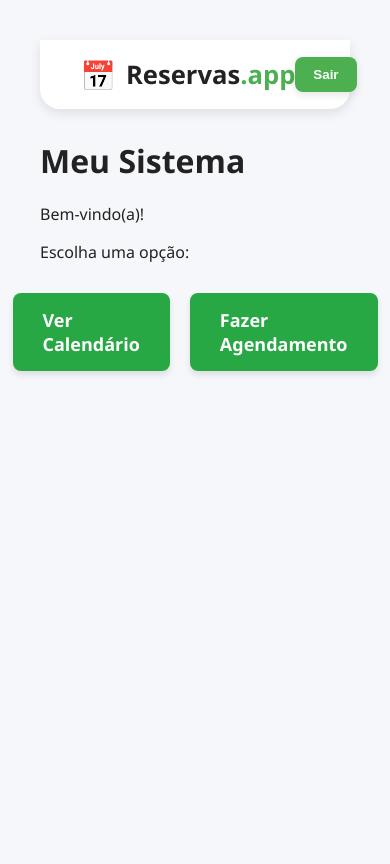
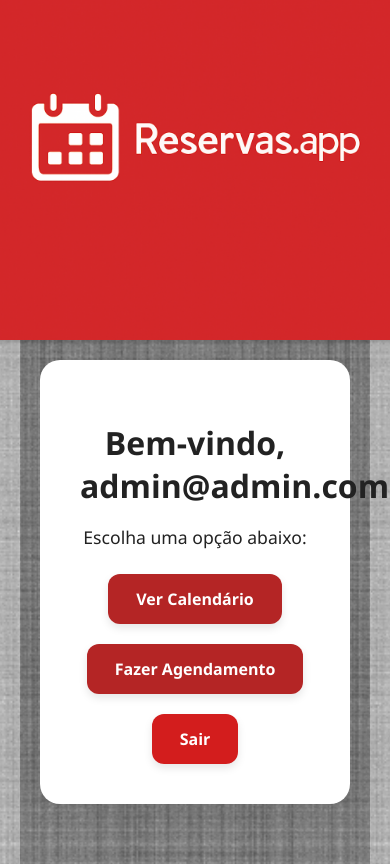
Before and after one commit to TarleyRodrigues/reservas-app, a Flask app: page / in a window 390 px wide. Run offline with Flask 3, Linux system fonts and the light colour scheme; a user stored in the database is signed in.

Commit message:
Add base template for semantic header with responsive design
- Created a new HTML template `base_sem_header.html` for the application's semantic header.
- Included meta tags for character set and viewport settings to ensure proper rendering on different devices.
- Added a link to an external CSS stylesheet for styling.
- Implemented inline CSS for body background image and text styling using Jinja for dynamic URL generation.
- Defined blocks for title and content to allow for easy extension in other templates.

```diff
--- a/app.py
+++ b/app.py
@@ -1,23 +1,28 @@
 from flask import Flask, jsonify, render_template, request, redirect, url_for, flash
 from flask_login import LoginManager, UserMixin, login_user, login_required, logout_user, current_user
+from werkzeug.security import generate_password_hash, check_password_hash
 import sqlite3
 import os
 
+# 🔧 Configuração do app
 app = Flask(__name__)
 app.secret_key = 'Mudar@123'
 
+# 🔑 Configuração do Login
 login_manager = LoginManager()
 login_manager.init_app(app)
 login_manager.login_view = 'login'
 
 
+# 🔗 Classe de usuário
 class Usuario(UserMixin):
-    def __init__(self, id, email, senha):
+    def __init__(self, id, email, senha_hash):
         self.id = id
         self.email = email
-        self.senha = senha
+        self.senha_hash = senha_hash
 
 
+# 🔍 Busca usuário por e-mail
 def buscar_usuario_por_email(email):
     conn = sqlite3.connect('database.db')
     cursor = conn.cursor()
@@ -25,10 +30,11 @@ def buscar_usuario_por_email(email):
     user = cursor.fetchone()
     conn.close()
     if user:
-        return Usuario(id=user[0], email=user[1], senha=user[2])
+        return Usuario(id=user[0], email=user[1], senha_hash=user[2])
     return None
 
 
+# 🔄 Carrega usuário pela sessão
 @login_manager.user_loader
 def load_user(user_id):
     conn = sqlite3.connect('database.db')
@@ -37,46 +43,43 @@ def load_user(user_id):
     user = cursor.fetchone()
     conn.close()
     if user:
-        return Usuario(id=user[0], email=user[1], senha=user[2])
+        return Usuario(id=user[0], email=user[1], senha_hash=user[2])
     return None
 
 
+# 🏠 Página inicial
 @app.route('/')
 def index():
     return render_template('index.html')
 
 
+# 📅 Página do calendário (protegida)
 @app.route('/calendario')
 @login_required
 def calendario():
     return render_template('calendario.html')
 
 
+# 🔐 Login
 @app.route('/login', methods=['GET', 'POST'])
 def login():
     if request.method == 'POST':
         email = request.form['email']
         senha = request.form['senha']
 
-        with sqlite3.connect('database.db') as conn:
-            cursor = conn.cursor()
-            cursor.execute(
-                "SELECT * FROM usuarios WHERE email = ? AND senha = ?", (email, senha))
-            user_data = cursor.fetchone()
+        user = buscar_usuario_por_email(email)
 
-            if user_data:
-                user_obj = Usuario(
-                    id=user_data[0], email=user_data[1], senha=user_data[2])
-                login_user(user_obj)
-                return redirect(url_for('calendario'))
-
-            else:
-                flash('Email ou senha incorretos.')
-                return redirect('/login')
+        if user and check_password_hash(user.senha_hash, senha):
+            login_user(user)
+            return redirect(url_for('calendario'))
+        else:
+            flash('Email ou senha incorretos.')
+            return redirect(url_for('login'))
 
     return render_template('login.html')
 
 
+# 🚪 Logout
 @app.route('/logout')
 @login_required
 def logout():
@@ -84,6 +87,7 @@ def logout():
     return redirect(url_for('login'))
 
 
+# 🔗 Retorna eventos no calendário
 @app.route('/eventos')
 @login_required
 def eventos():
@@ -107,14 +111,13 @@ def eventos():
     return jsonify(eventos)
 
 
+# 📅 Agendamento
 @app.route('/agendar', methods=['GET', 'POST'])
 @login_required
 def agendar():
     if request.method == 'GET':
-        # Renderiza o formulário de agendamento
         return render_template('agendar.html')
     elif request.method == 'POST':
-        # Aqui processa o formulário e salva no banco
         nome = request.form['nome']
         data = request.form['data']
         tipo = request.form['tipo']
@@ -132,7 +135,7 @@ def agendar():
         return redirect(url_for('index'))
 
 
-@app.route('/agendamentos')
+# 🏗️ Criação do banco de dados
 def init_db():
     with sqlite3.connect('database.db') as conn:
         cursor = conn.cursor()
@@ -156,23 +159,27 @@ def init_db():
         conn.commit()
 
 
+# 👤 Criação do usuário inicial (com senha criptografada)
 def criar_usuario_inicial():
     with sqlite3.connect('database.db') as conn:
         cursor = conn.cursor()
+        senha_hash = generate_password_hash('123456')
+
         try:
             cursor.execute(
-                'INSERT INTO usuarios (email, senha) VALUES (?, ?)', ('admin@admin.com', '123456'))
+                'INSERT INTO usuarios (email, senha) VALUES (?, ?)',
+                ('admin@admin.com', senha_hash)
+            )
             conn.commit()
             print("Usuário inicial criado com sucesso!")
         except sqlite3.IntegrityError:
             print("Usuário inicial já existe.")
 
 
-# Executa inicialização
+# 🚀 Execução inicial
 init_db()
 criar_usuario_inicial()
 
-# ... Resto do seu código ...
 
 if __name__ == '__main__':
     app.run(host='0.0.0.0', port=int(os.environ.get('PORT', 5000)), debug=True)
--- a/static/styles.css
+++ b/static/styles.css
@@ -5,25 +5,32 @@
 }
 
 body {
-  font-family: 'Segoe UI', Tahoma, Geneva, Verdana, sans-serif;
-  background-color: var(--bg);
+  background: url("/static/images/background.png") no-repeat center center fixed;
+  background-size: cover;
   color: var(--text);
   margin: 0;
   padding: 20px;
   min-height: 100vh;
+  font-family: 'Segoe UI', Tahoma, Geneva, Verdana, sans-serif;
+}
+
+@keyframes gradientShift {
+  0% { background-position: 0% 50%; }
+  50% { background-position: 100% 50%; }
+  100% { background-position: 0% 50%; }
 }
 
 
 /* Variáveis CSS para tema claro/escuro */
 :root {
-  --bg: #f5f7fa;
+  --bg: linear-gradient(135deg, #e0eafc, #cfdef3);
   --text: #222;
   --form-bg: #fff;
   --input-bg: #fff;
   --input-border: #ccc;
-  --input-focus-border: #4caf50;
-  --button-bg: #4caf50;
-  --button-hover-bg: #45a049;
+  --input-focus-border: #af4c4c;
+  --button-bg: #b42525;
+  --button-hover-bg: #6f3333;
   --button-text: #fff;
   --shadow: rgba(0,0,0,0.1);
 }
@@ -139,27 +153,117 @@ header {
   margin-bottom: 30px;
 }
 
-/* Logo estilizada */
-.logo {
-  display: flex;
-  align-items: center;
-  gap: 10px;
-  font-weight: 800;
-  font-size: 1.6rem;
-  color: var(--text);
+/* Header */
+.header {
+    display: flex;
+    justify-content: space-between;
+    align-items: center;
+    background-color: #ff8800;
+    padding: 15px 30px;
+    color: white;
+    box-shadow: 0 2px 6px rgba(0,0,0,0.2);
 }
 
+.logo {
+    display: flex;
+    align-items: center;
+    font-size: 24px;
+    font-weight: bold;
+}
+
+/* Logo exclusiva da tela de boas-vindas */
+.logo-boas-vindas {
+    display: flex;
+    justify-content: center;
+    align-items: center;
+    margin-top: -100px; /* Sobe a imagem */
+    margin-bottom: 10px; /* Espaço abaixo */
+}
+
+.logo-boas-vindas img {
+    width: 400px;
+    height: auto;
+    display: block;
+    box-shadow: 0 2px 6px rgba(0, 0, 0, 0.2);
+}
+
+
+
 .logo-icon {
-  font-size: 1.8rem;
+    margin-right: 8px;
+    font-size: 28px;
 }
 
 .logo-text {
-  font-weight: 800;
+    color: white;
 }
 
 .logo-dot {
-  color: var(--button-bg);
+    color: #ffc107;
 }
+
+.logo img {
+    height: 50px; /* ou o tamanho que desejar */
+    width: auto;
+}
+
+.logo {
+    display: flex;
+    align-items: center;
+    gap: 10px;
+}
+
+
+.nav {
+    display: flex;
+    gap: 20px;
+}
+
+.nav-link {
+    color: white;
+    text-decoration: none;
+    font-weight: 500;
+    transition: color 0.3s;
+}
+
+.nav-link:hover {
+    color: #ffc107;
+}
+
+.logout {
+    color: #ff4d4f;
+}
+
+.logout:hover {
+    color: #ffcccc;
+}
+
+/* Main */
+main {
+
+    background: url("/static/images/background.png") no-repeat center center fixed;
+  background-size: cover;
+  color: var(--text);
+  margin: 0;
+  padding: 20px;
+  min-height: 100vh;
+  font-family: 'Segoe UI', Tahoma, Geneva, Verdana, sans-serif;
+}
+
+/* Responsividade */
+@media (max-width: 768px) {
+    .header {
+        flex-direction: column;
+        align-items: flex-start;
+    }
+
+    .nav {
+        flex-direction: column;
+        gap: 10px;
+        margin-top: 10px;
+    }
+}
+
 
 /* Botão no header */
 .header-btn {
@@ -183,11 +287,11 @@ header {
 body, html {
   height: 100%;
   margin: 0;
-  background: var(--bg);
-  color: var(--text);
+
+
   font-family: 'Segoe UI', Tahoma, Geneva, Verdana, sans-serif;
   /* Sem display flex aqui! */
-  padding: 20px; /* ou remova se quiser */
+
   min-height: 100vh;
 }
 
@@ -282,3 +386,70 @@ body.login-page .login-container {
   font-size: 0.9rem;
   text-align: left;
 }
+/* Tela inicial */
+.home-container {
+  background: var(--form-bg);
+  padding: 40px;
+  border-radius: 20px;
+  max-width: 600px;
+  margin: 40px auto;
+  margin-top: 20px;
+  box-shadow: 0 8px 24px var(--shadow);
+  text-align: center;
+}
+
+.home-container h1 {
+  font-size: 2rem;
+  margin-bottom: 15px;
+  color: var(--text);
+}
+
+.home-container p {
+  font-size: 1.1rem;
+  margin-bottom: 25px;
+  color: var(--text);
+}
+
+.button-container {
+  display: flex;
+  justify-content: center;
+  gap: 20px;
+  flex-wrap: wrap;
+}
+
+.btn {
+  background-color: var(--button-bg);
+  border: none;
+  color: var(--button-text);
+  padding: 14px 28px;
+  font-size: 1rem;
+  font-weight: 700;
+  border-radius: 12px;
+  cursor: pointer;
+  text-decoration: none;
+  transition: background-color 0.3s ease, box-shadow 0.3s ease;
+  box-shadow: 0 4px 8px rgba(0,0,0,0.1);
+}
+
+.btn:hover {
+  background-color: var(--button-hover-bg);
+  box-shadow: 0 6px 12px rgba(0,0,0,0.15);
+  text-decoration: none;
+}
+
+/* Botão de logout com cor diferenciada */
+.logout-btn {
+  background-color: #d31d1d;
+}
+
+.logout-btn:hover {
+  background-color: #b71c1c;
+}
+.glass {
+  background: rgba(255, 255, 255, 0.15); /* Leve transparência */
+  border-radius: 16px;
+  backdrop-filter: blur(10px);
+  -webkit-backdrop-filter: blur(10px);
+  border: 1px solid rgba(255, 255, 255, 0.25);
+  box-shadow: 0 8px 32px rgba(0, 0, 0, 0.2);
+}
--- a/templates/base.html
+++ b/templates/base.html
@@ -1,24 +1,42 @@
 <!DOCTYPE html>
 <html lang="pt-br">
 <head>
-    <meta charset="UTF-8" />
-    <title>{% block title %}Meu App{% endblock %}</title>
+    <meta charset="UTF-8">
+    <title>{% block title %}Reservas App{% endblock %}</title>
 
+    <meta name="viewport" content="width=device-width, initial-scale=1.0">
     <link rel="stylesheet" href="{{ url_for('static', filename='styles.css') }}">
+
+    <!-- Imagem de fundo inline (para funcionar com Jinja/Flask) -->
+    <style>
+        body {
+            background: url("{{ url_for('static', filename='images/background.png') }}") no-repeat center center fixed;
+            background-size: cover;
+            color: var(--text);
+            margin: 0;
+            padding: 20px;
+            min-height: 100vh;
+            font-family: 'Segoe UI', Tahoma, Geneva, Verdana, sans-serif;
+        }
+    </style>
 </head>
 <body>
 
-  <header>
+  <header class="header">
     <div class="logo">
-    <span class="logo-icon">📅</span>
-    <span class="logo-text">Reservas<span class="logo-dot">.app</span></span>
-</div>
+      <img src="{{ url_for('static', filename='images/logo.png') }}" alt="Logo Reservas.app">
+    </div>
 
-    {% if current_user.is_authenticated %}
-      <form method="GET" action="{{ url_for('logout') }}">
-        <button type="submit" class="header-btn">Sair</button>
-      </form>
-    {% endif %}
+    <nav class="nav">
+      {% if current_user.is_authenticated %}
+        <a href="{{ url_for('index') }}" class="nav-link">Início</a>
+        <a href="{{ url_for('calendario') }}" class="nav-link">Calendário</a>
+        <a href="{{ url_for('agendar') }}" class="nav-link">Agendar</a>
+        <a href="{{ url_for('logout') }}" class="nav-link logout">Sair</a>
+      {% else %}
+        <a href="{{ url_for('login') }}" class="nav-link">Login</a>
+      {% endif %}
+    </nav>
   </header>
 
   <main>
--- /dev/null
+++ b/templates/base_sem_header.html
@@ -0,0 +1,31 @@
+<!DOCTYPE html>
+<html lang="pt-br">
+<head>
+    <meta charset="UTF-8" />
+    <meta name="viewport" content="width=device-width, initial-scale=1.0">
+    <title>{% block title %}Meu App{% endblock %}</title>
+
+    <!-- Estilos externos -->
+    <link rel="stylesheet" href="{{ url_for('static', filename='styles.css') }}">
+
+    <!-- Estilo com imagem de fundo (usando Jinja corretamente) -->
+    <style>
+        body {
+            background: url("{{ url_for('static', filename='images/background.png') }}") no-repeat center center fixed;
+            background-size: cover;
+            color: var(--text);
+            margin: 0;
+            padding: 20px;
+            min-height: 100vh;
+            font-family: 'Segoe UI', Tahoma, Geneva, Verdana, sans-serif;
+        }
+    </style>
+</head>
+<body>
+
+    <main>
+        {% block content %}{% endblock %}
+    </main>
+
+</body>
+</html>
--- a/templates/calendario.html
+++ b/templates/calendario.html
@@ -7,7 +7,7 @@
 
 <div style="text-align: center; margin-bottom: 20px;">
     <a href="{{ url_for('agendar') }}">
-        <button style="padding: 10px 20px; background-color: #4CAF50; color: white; border: none; border-radius: 5px; cursor: pointer;">
+        <button style="padding: 10px 20px; background-color: #f4a107; color: white; border: none; border-radius: 5px; cursor: pointer;">
             Fazer Agendamento
         </button>
     </a>
--- a/templates/index.html
+++ b/templates/index.html
@@ -1,46 +1,27 @@
-{% extends "base.html" %}
+{% extends "base_sem_header.html" %}
 
 {% block title %}Página Inicial{% endblock %}
 
 {% block content %}
-  <style>
-    .button-container {
-      margin-top: 30px;
-      display: flex;
-      justify-content: center;
-      gap: 20px;
-    }
+  <div class="logo-boas-vindas">
+    <img src="{{ url_for('static', filename='images/logo.png') }}" alt="Logo Reservas.app">
+  </div>
 
-    .btn {
-      background-color: #28a745; /* Verde */
-      border: none;
-      color: white;
-      padding: 15px 30px;
-      font-size: 18px;
-      font-weight: bold;
-      border-radius: 8px;
-      cursor: pointer;
-      text-decoration: none;
-      transition: background-color 0.3s ease;
-      box-shadow: 0 4px 6px rgba(0,0,0,0.1);
-      display: inline-block;
-    }
-
-    .btn:hover {
-      background-color: #218838; /* Verde mais escuro no hover */
-      text-decoration: none;
-      color: white;
-      box-shadow: 0 6px 8px rgba(0,0,0,0.15);
-    }
-  </style>
-
-  <h1>Meu Sistema</h1>
-  <p>Bem-vindo(a)!</p>
-  <p>Escolha uma opção:</p>
-
-  <div class="button-container">
-    <a href="{{ url_for('calendario') }}" class="btn">Ver Calendário</a>
-    <a href="{{ url_for('agendar') }}" class="btn">Fazer Agendamento</a>
-
+  <div class="home-container">
+    {% if current_user.is_authenticated %}
+        <h1>Bem-vindo, {{ current_user.email }}!</h1>
+        <p>Escolha uma opção abaixo:</p>
+        <div class="button-container">
+            <a href="{{ url_for('calendario') }}" class="btn">Ver Calendário</a>
+            <a href="{{ url_for('agendar') }}" class="btn">Fazer Agendamento</a>
+            <a href="{{ url_for('logout') }}" class="btn logout-btn">Sair</a>
+        </div>
+    {% else %}
+        <h1>Bem-vindo(a) ao Sistema de Reservas</h1>
+        <p>Por favor, faça login para acessar o sistema.</p>
+        <div class="button-container">
+            <a href="{{ url_for('login') }}" class="btn">Fazer Login</a>
+        </div>
+    {% endif %}
   </div>
 {% endblock %}
```
Also changed, not shown: other parts of static/styles.css (+32 -25 lines), templates/login.html (+16 -6 lines), database.db, static/images/background.png (added), static/images/logo.png (added).
